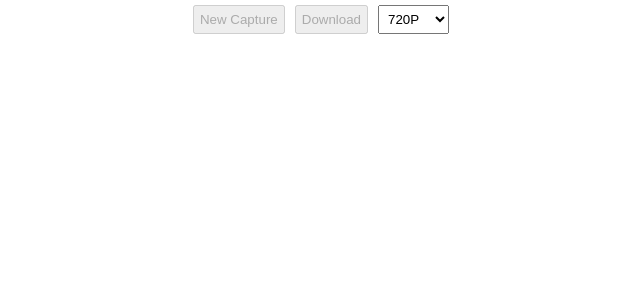
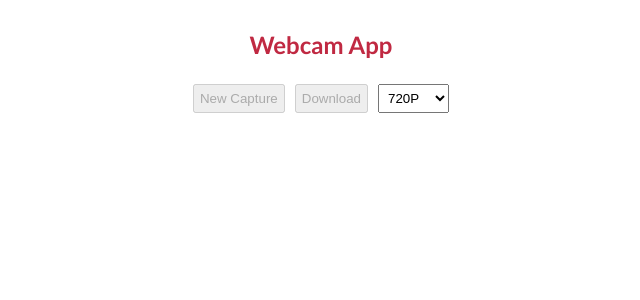
Before and after one commit to gc734207/webcam-react-app, a React (Create React App) app: page / in a window 1280 px wide. Shown: the top 300 px of the page, without its empty margins (319-959 px from the left). Built offline with nearby package versions, Linux system fonts and the light colour scheme; no server answers.

Commit message:
Adding headings to describe the app areas

```diff
--- a/src/Components/Player.css
+++ b/src/Components/Player.css
@@ -2,14 +2,10 @@
   display: flex;
   flex-direction: column;
   width:fit-content;
-  margin: 5% 0 5%;
+  margin: 0% 0 5%;
 }
 
 .player-video {
   margin-bottom: 0px;
   padding-bottom: 0px;
 }
-
-h2 {
- color: #7b2cbf;
-}
--- a/src/Components/Player.js
+++ b/src/Components/Player.js
@@ -18,6 +18,7 @@ const Player = ({url}) => {
     <div className="player-container">
       {url &&
         <>
+          <h2>Video Preview</h2>
           <video
             src={url}
             ref={videoRef}
--- a/src/Components/WebcamApp.css
+++ b/src/Components/WebcamApp.css
@@ -1,3 +1,7 @@
+.webcam-app-container {
+  text-align: center;
+}
+
 .webcam-app-global-controls {
   text-align: center;
   padding: 0px;
@@ -23,3 +27,10 @@
   padding: 0px;
   margin: 0px;
 }
+
+h2 {
+  color: #C02942;
+  margin-top: 30px;
+  margin-bottom: 20px;
+  font-family:"Calibri", sans-serif;
+}
--- a/src/Components/WebcamApp.js
+++ b/src/Components/WebcamApp.js
@@ -130,7 +130,8 @@ const WebcamApp = () => {
   }, [setWebcamReady, setResolution]);
 
   return (
-    <div>
+    <div className="webcam-app-container">
+      <h2>Webcam App</h2>
       <div className="webcam-app-global-controls">
         {capturing
           ? <button onClick={handleStopCaptureClick}>Stop Capture</button>
```
